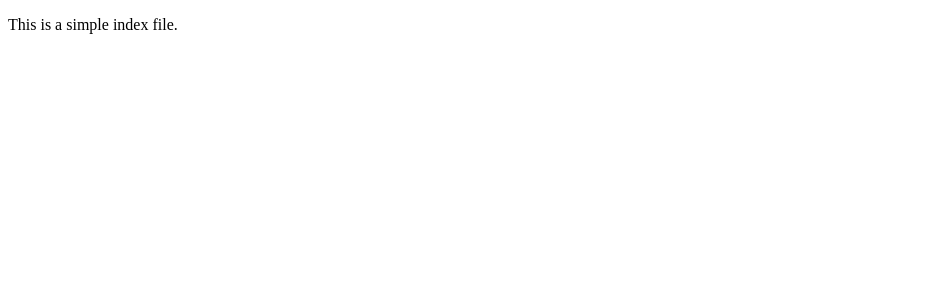
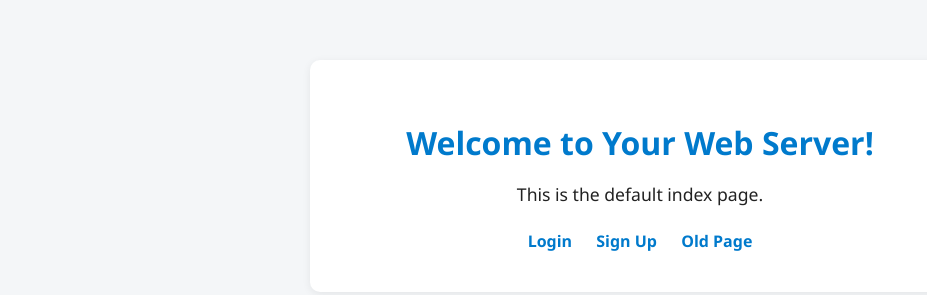
Before and after one commit to gouzidev/webserv, a plain HTML site: page www/index.html in a window 1280 px wide. Shown: the whole page, without its empty margins (0-927 px from the left). Drawn offline with Linux system fonts and the light colour scheme.

Commit message:
index.html moification

```diff
--- a/www/index.html
+++ b/www/index.html
@@ -3,9 +3,56 @@
 <head>
     <meta charset="UTF-8">
     <meta name="viewport" content="width=device-width, initial-scale=1.0">
-    <title>Index</title>
+    <title>Welcome to Our Web Server</title>
+    <style>
+        body {
+            font-family: 'Segoe UI', Arial, sans-serif;
+            background: #f4f6f8;
+            color: #222;
+            margin: 0;
+            padding: 0;
+        }
+        .container {
+            max-width: 600px;
+            margin: 60px auto;
+            background: #fff;
+            border-radius: 10px;
+            box-shadow: 0 2px 8px rgba(0,0,0,0.07);
+            padding: 40px 30px;
+            text-align: center;
+        }
+        h1 {
+            color: #007acc;
+            margin-bottom: 16px;
+        }
+        p {
+            font-size: 1.1em;
+            margin-bottom: 24px;
+        }
+        .links a {
+            display: inline-block;
+            margin: 0 10px;
+            color: #007acc;
+            text-decoration: none;
+            font-weight: bold;
+            transition: color 0.2s;
+        }
+        .links a:hover {
+            color: #005a99;
+        }
+    </style>
 </head>
 <body>
-    <p>This is a simple index file.</p>
+    <div class="container">
+        <h1>Welcome to Your Web Server!</h1>
+        <p>
+            This is the default index page.<br>
+        </p>
+        <div class="links">
+            <a href="/login">Login</a>
+            <a href="/signup">Sign Up</a>
+            <a href="/old-page">Old Page</a>
+        </div>
+    </div>
 </body>
 </html>
```
Also changed, not shown: 4 other files.
